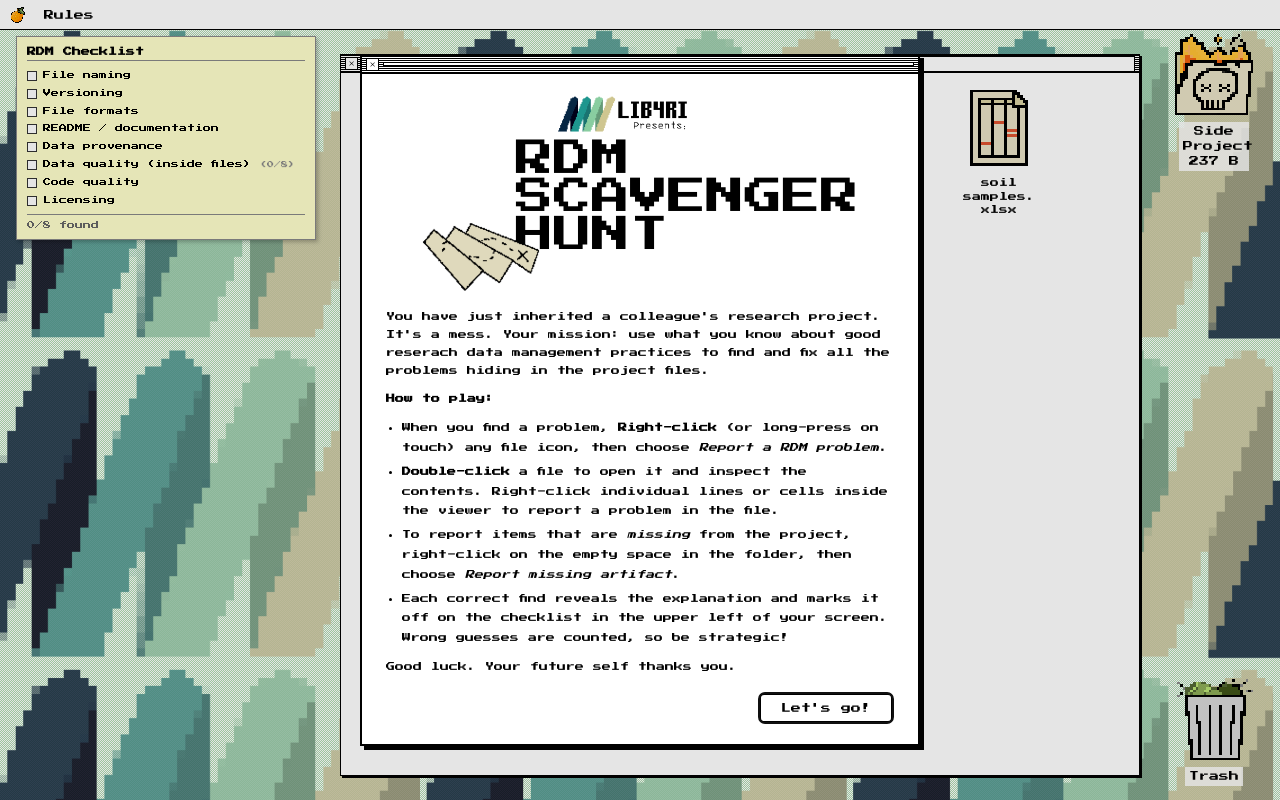
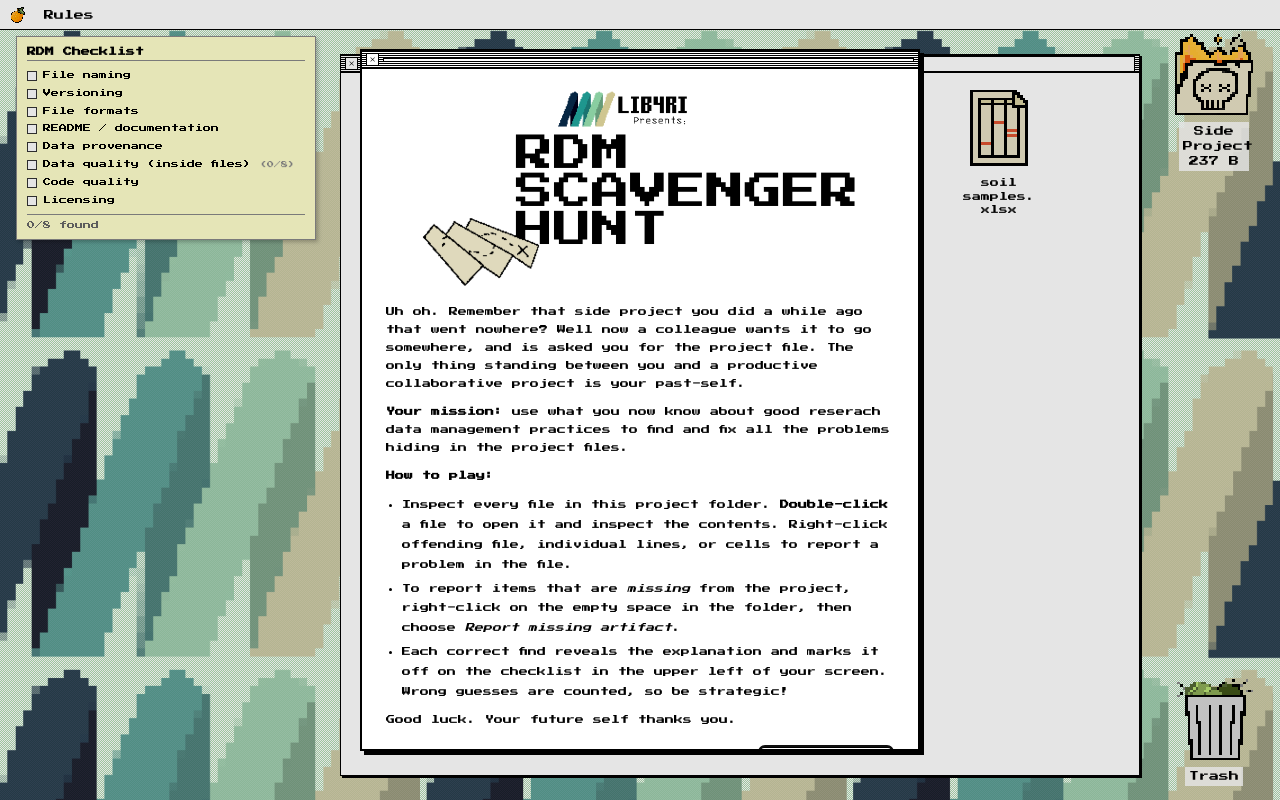
Before and after one commit to chasenunez/RDM_CLASSIC, a React (Vite) app: page / in a window 1280 px wide. Built offline with nearby package versions, Linux system fonts and the light colour scheme.

Commit message:
sharpening the opening dialog, changing formatting bug in the .xls viewer following the mingame, and making css changes for the window formatting

```diff
--- a/src/components/WelcomeDialog.tsx
+++ b/src/components/WelcomeDialog.tsx
@@ -30,8 +30,10 @@ export function WelcomeDialog() {
 
           <div className="dialog__body">
             <p style={{ marginBottom: '10px', lineHeight: 2 }}>
-              You have just inherited a colleague&apos;s research project.
-              It's a mess. Your mission: use what you know about good reserach data management practices to find and fix all the
+              Uh oh. Remember that side project you did a while ago that went nowhere? Well now a colleague wants it to go somewhere, and is asked you for the project file.
+              The only thing standing between you and a productive collaborative project is your past-self.</p>
+            <p style={{ marginBottom: '10px', lineHeight: 2 }}>
+              <strong>Your mission:</strong> use what you now know about good reserach data management practices to find and fix all the
               problems hiding in the project files.
             </p>
             <p style={{ marginBottom: '10px', lineHeight: 2 }}>
@@ -39,13 +41,10 @@ export function WelcomeDialog() {
             </p>
             <ul style={{ lineHeight: 2.2, paddingLeft: '16px', marginBottom: '10px' }}>
               <li style={{ listStyle: 'disc', marginBottom: '4px' }}>
-                When you find a problem, <strong>Right-click</strong> (or long-press on touch) any file icon,
-                then choose <em>Report a RDM problem</em>.
+                Inspect every file in this project folder. <strong>Double-click</strong> a file to open it and inspect the contents.
+                Right-click offending file, individual lines, or cells to report a problem in the file.
               </li>
-              <li style={{ listStyle: 'disc', marginBottom: '4px' }}>
-                <strong>Double-click</strong> a file to open it and inspect the contents.
-                Right-click individual lines or cells inside the viewer to report a problem in the file.
-              </li>
+
               <li style={{ listStyle: 'disc', marginBottom: '4px' }}>
                 To report items that are <em>missing</em> from the project,
                 right-click on the empty space in the folder, then choose
--- a/src/components/viewers/XlsxViewer.tsx
+++ b/src/components/viewers/XlsxViewer.tsx
@@ -103,7 +103,6 @@ export function XlsxViewer({ filePath }: XlsxViewerProps) {
 
       {isBoss && bossFileFixed && (
         <div className="xlsx-fixed-banner">
-          <img src={asset('/assets/cute_mac.png')} alt="" style={{ width: 12, height: 12, imageRendering: 'pixelated', verticalAlign: 'middle', marginRight: 4 }} />
           Fixed! All data quality issues have been corrected.
         </div>
       )}
--- a/src/theme.ts
+++ b/src/theme.ts
@@ -34,7 +34,7 @@ export const WINDOWS = {
  */
 export const TRASH_GIFS = [
   { id: 'flying-toasters', label: 'FlyingToasters.gif', src: asset('/assets/FlyingToasters.gif') },
-  { id: 'seal',            label: 'seal.gif',           src: asset('/assets/seal.gif') },
+  { id: 'surf',            label: 'surf.gif',           src: asset('/assets/seal.gif') },
 ] as const;
 
 /** Image paths (served from public/). Swap these to change the logo / icons. */
```
